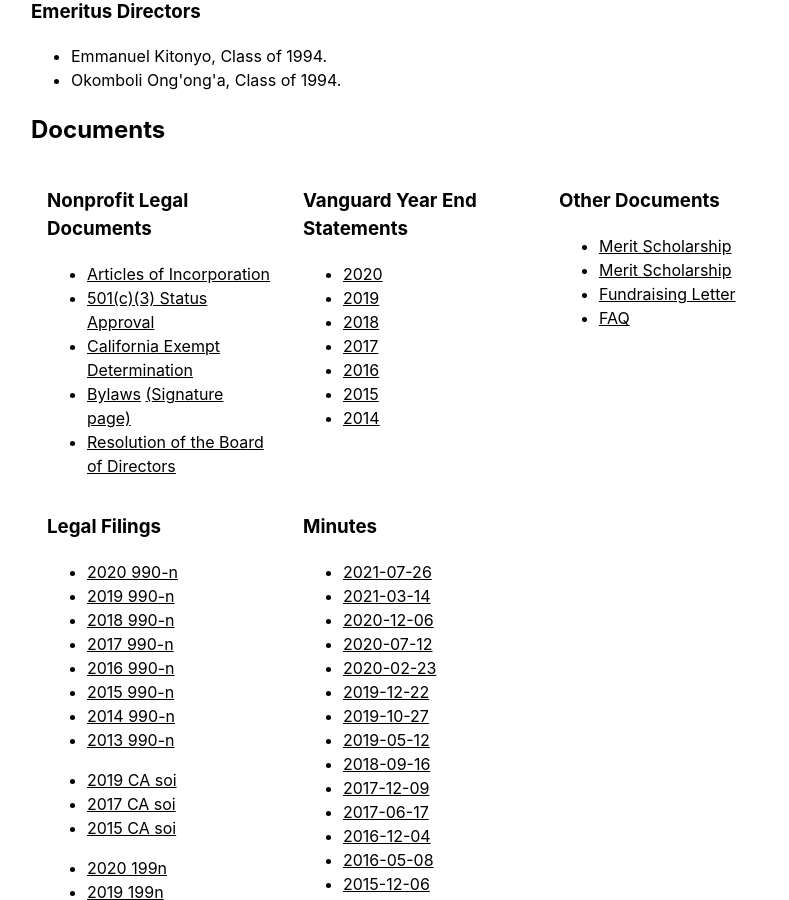
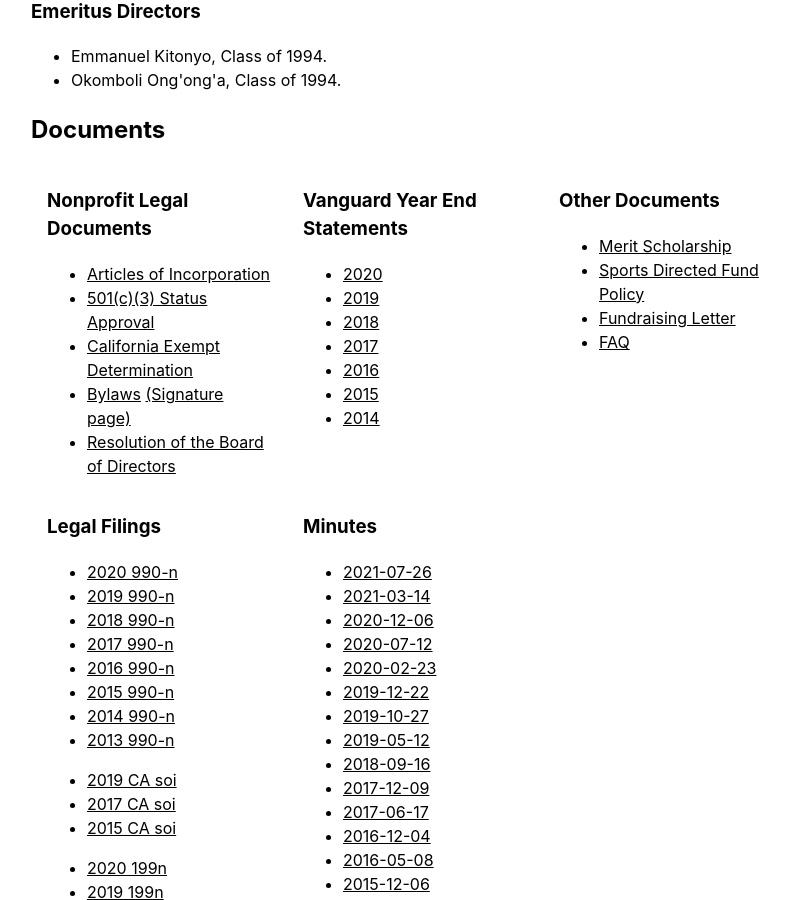
Before and after one commit to ahsef/ahsef.github.io, a Jekyll site: the page built from _pages/about.html, in a window 1280 px wide and 900 px high, scrolled down 1013 px. Shown: the whole window, without its empty margins (225-1014 px from the left). Built offline with Jekyll 4.4.1, drawn with Linux system fonts in a browser that asks for light colours.

Commit message:
Update about.html

```diff
--- a/_pages/about.html
+++ b/_pages/about.html
@@ -80,7 +80,7 @@
 
         <ul>
             <li><a href="/other/merit_scholarship.pdf">Merit Scholarship</a></li>
-            <li><a href="/policy/AHSEF_Sports_Directed_Fund_Policy_2020.pdf">Merit Scholarship</a></li>
+            <li><a href="/policy/AHSEF_Sports_Directed_Fund_Policy_2020.pdf">Sports Directed Fund Policy</a></li>
             <li><a href="/other/fundraising_letter.pdf">Fundraising Letter</a></li>
             <li><a href="/other/faq.pdf">FAQ</a></li>
         </ul>
```
